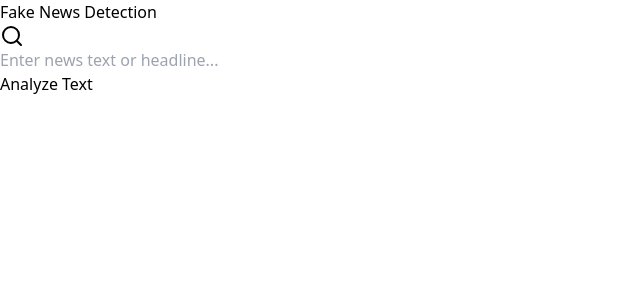
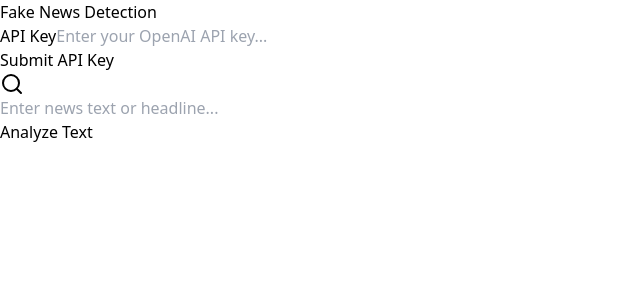
Before and after one commit to VishalVrk/fake-news-frontend, a Next.js app: page / in a window 1280 px wide. Shown: the top 300 px of the page, without its empty margins (0-640 px from the left). Built offline with nearby package versions, Linux system fonts and the light colour scheme.

Commit message:
Update page.js

```diff
--- a/src/app/page.js
+++ b/src/app/page.js
@@ -3,12 +3,15 @@ import { useState } from "react";
 import { Search, AlertCircle, CheckCircle, Loader2 } from "lucide-react";
 
 export default function Home() {
-  const [text, setText] = useState("");
-  const [suggestions, setSuggestions] = useState([]);
-  const [prediction, setPrediction] = useState(null);
-  const [loading, setLoading] = useState(false);
-  const [error, setError] = useState(null);
+  const [text, setText] = useState(""); // For the input text
+  const [suggestions, setSuggestions] = useState([]); // For the suggestions
+  const [prediction, setPrediction] = useState(null); // For the prediction result
+  const [loading, setLoading] = useState(false); // For the loading state
+  const [error, setError] = useState(null); // For errors
+  const [apiKey, setApiKey] = useState(""); // For OpenAI API Key
+  const [apiKeySubmitted, setApiKeySubmitted] = useState(false); // For API Key submission
 
+  // Fetch suggestions from the server
   const fetchSuggestions = async (query) => {
     if (!query) {
       setSuggestions([]);
@@ -25,23 +28,66 @@ export default function Home() {
       });
 
       const data = await response.json();
+
+      if (response.ok) {
         setSuggestions(data.suggestions || []);
+      } else {
+        setSuggestions([]);
+        console.error("Error fetching suggestions:", data.error || "Unknown error");
+      }
     } catch (error) {
       console.error("Error fetching suggestions:", error);
+      setSuggestions([]);
     }
   };
 
+  // Handle input changes and fetch suggestions
   const handleInputChange = (e) => {
     const value = e.target.value;
     setText(value);
-    fetchSuggestions(value);
+    fetchSuggestions(value); // Trigger suggestions fetch
   };
 
+  // Handle suggestion selection
   const handleSuggestionClick = (suggestion) => {
-    setText(suggestion);
-    setSuggestions([]);
+    setText(suggestion); // Set the input to the clicked suggestion
+    setSuggestions([]); // Clear suggestions
   };
 
+  // Handle API Key submission
+  const handleApiKeySubmit = async (e) => {
+    e.preventDefault();
+
+    if (!apiKey.trim()) {
+      alert("Please enter a valid API key.");
+      return;
+    }
+
+    try {
+      const response = await fetch("https://fakenewsapi-jqok.onrender.com/update-api-key", {
+        method: "POST",
+        headers: {
+          "Content-Type": "application/json",
+        },
+        body: JSON.stringify({ apiKey }),
+      });
+
+      const data = await response.json();
+
+      if (response.ok) {
+        alert(data.message); // Notify user
+        setApiKeySubmitted(true); // Mark API Key as submitted
+      } else {
+        console.error("Error updating API key:", data.error || "Unknown error");
+        alert("Error updating API key. Please try again.");
+      }
+    } catch (error) {
+      console.error("Error updating API key:", error);
+      alert("Error updating API key. Please try again.");
+    }
+  };
+
+  // Handle prediction submission
   const handleSubmit = async (e) => {
     e.preventDefault();
     setLoading(true);
@@ -53,12 +99,12 @@ export default function Home() {
         headers: {
           "Content-Type": "application/json",
         },
-        body: JSON.stringify({ text }),
+        body: JSON.stringify({ text}), // Include the API Key in the payload
       });
 
       const data = await response.json();
 
-      if (data && data.prediction && data.prediction[1]) {
+      if (response.ok && data.prediction) {
         const predictionArray = data.prediction[1];
         const fullText = predictionArray[0][1].text;
         const [predictionText, justificationText] = fullText.split("Justification:");
@@ -67,7 +113,7 @@ export default function Home() {
           justificationText: justificationText.trim(),
         });
       } else {
-        throw new Error("Invalid response format");
+        throw new Error(data.error || "Invalid response format");
       }
     } catch (error) {
       console.error("Error:", error);
@@ -90,6 +136,30 @@ export default function Home() {
 
           {/* Content */}
           <div className="p-6 space-y-6">
+            {/* API Key Input */}
+            {!apiKeySubmitted && (
+              <form onSubmit={handleApiKeySubmit} className="space-y-4 mb-6">
+                <div className="space-y-2">
+                  <label className="block text-sm font-medium text-gray-700">API Key</label>
+                  <input
+                    type="text"
+                    className="w-full pl-3 pr-4 py-3 border border-gray-200 rounded-lg shadow-sm focus:ring-2 focus:ring-blue-500 focus:border-blue-500 focus:outline-none transition-shadow"
+                    placeholder="Enter your OpenAI API key..."
+                    value={apiKey}
+                    onChange={(e) => setApiKey(e.target.value)}
+                    required
+                  />
+                </div>
+                <button
+                  type="submit"
+                  className="w-full flex items-center justify-center gap-2 py-3 px-4 bg-green-600 text-white rounded-lg font-medium hover:bg-green-700 focus:outline-none focus:ring-2 focus:ring-green-500 focus:ring-offset-2 transition-colors"
+                >
+                  Submit API Key
+                </button>
+              </form>
+            )}
+
+            {/* Main Form */}
             <form onSubmit={handleSubmit} className="space-y-4">
               <div className="space-y-2">
                 <div className="relative">
@@ -106,8 +176,7 @@ export default function Home() {
                   />
                 </div>
                 {suggestions.length > 0 && (
-                  <div className="relative">
-                    <ul className="w-full bg-white border border-gray-200 rounded-lg shadow-lg z-10 max-h-48 overflow-y-auto">
+                  <ul className="absolute w-full bg-white border border-gray-200 rounded-lg shadow-lg z-10 max-h-48 overflow-y-auto">
                     {suggestions.map((suggestion, index) => (
                       <li
                         key={index}
@@ -118,7 +187,6 @@ export default function Home() {
                       </li>
                     ))}
                   </ul>
-                  </div>
                 )}
               </div>
 
@@ -138,6 +206,7 @@ export default function Home() {
               </button>
             </form>
 
+            {/* Error Handling */}
             {error && (
               <div className="flex items-center gap-2 p-4 text-red-600 bg-red-50 rounded-lg border border-red-200">
                 <AlertCircle className="h-5 w-5 flex-shrink-0" />
@@ -145,6 +214,7 @@ export default function Home() {
               </div>
             )}
 
+            {/* Prediction Output */}
             {prediction && (
               <div className="space-y-4 mt-6">
                 <div className="rounded-lg border border-gray-200 bg-white p-6">
```
Lines whose indentation alone changed are shown as unchanged.
